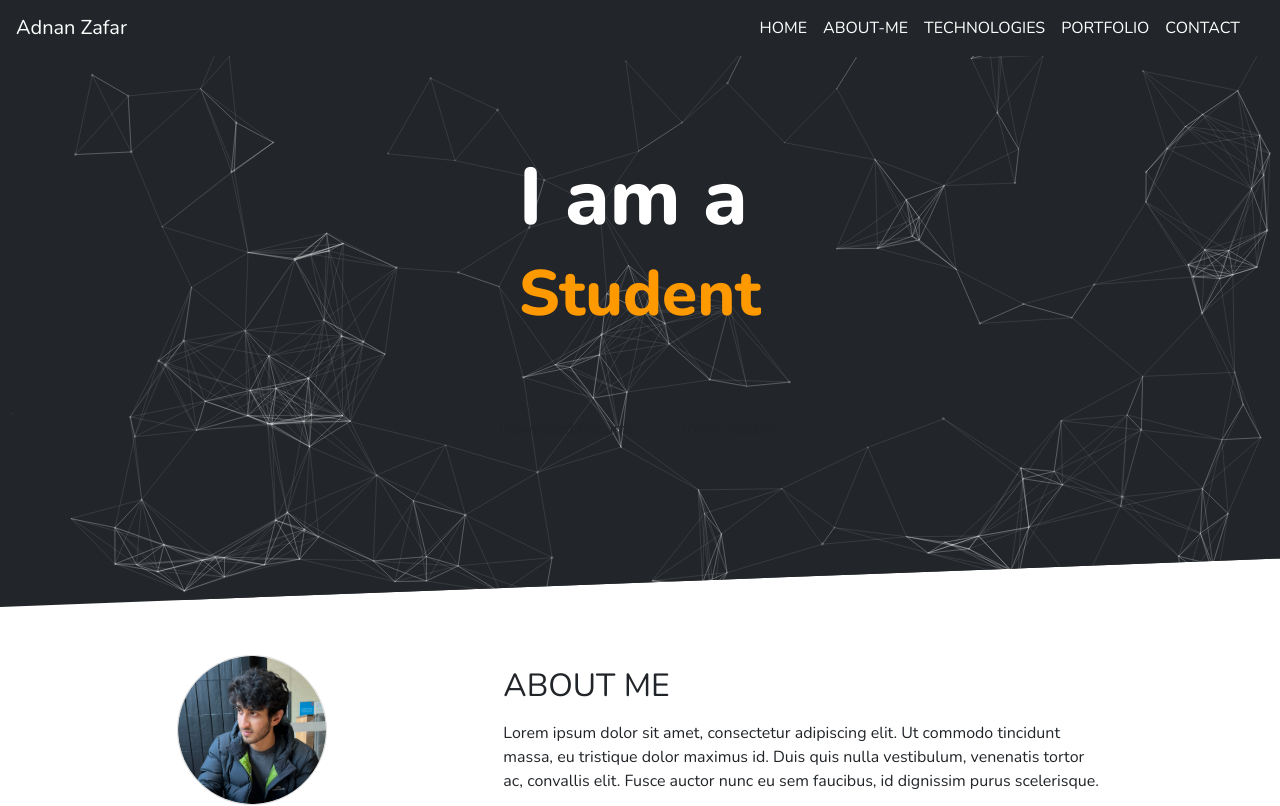
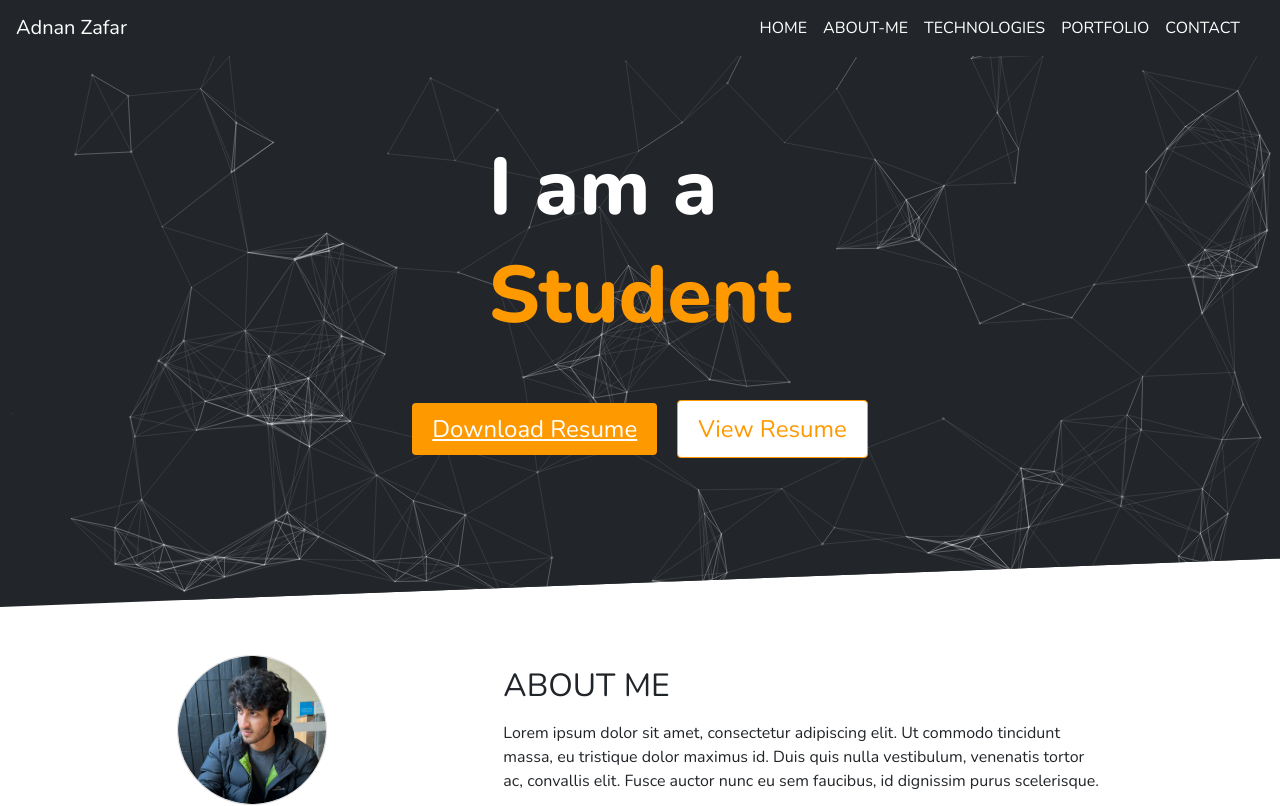
Before and after one commit to Adnan25z/portfolio, a React (Create React App) app: page / in a window 1280 px wide. Shown: the top 806 px of the page. Built offline with nearby package versions, Linux system fonts and the light colour scheme.

Commit message:
fixed minor issues

```diff
--- a/src/screens/aboutMe/AboutMe.jsx
+++ b/src/screens/aboutMe/AboutMe.jsx
@@ -4,7 +4,7 @@ import me from '../../images/me.png';
 
 function AboutMe() {
   return (
-    <div className="about__container" id="about-m">
+    <div className="about__container" id="about-me">
       <div>
         <img src={me} alt="my_image" />
       </div>
--- a/src/screens/contactMe/contact.css
+++ b/src/screens/contactMe/contact.css
@@ -58,19 +58,15 @@ body {
     resize: vertical;
 }
 
-.btn {
+.btnCon {
     padding: 10px 20px;
     border: none;
     border-radius: 4px;
-    background: #007BFF; /* Blue button background */
-    color: white;
+    background: #ff9800; /* Blue button background */
+    color: whitesmoke;
     cursor: pointer;
     font-size: 16px;
     transition: background 0.2s ease;
-}
-
-.btn-primary {
-    background: #ff9800; /* Orange color for primary button */
 }
 
 .btn:active {
--- a/src/screens/contactMe/contact.jsx
+++ b/src/screens/contactMe/contact.jsx
@@ -75,7 +75,7 @@ const Contact = () => {
             ></textarea>
           </div>
           <div className="form-group">
-            <button type="submit" className="btn btn-primary">Send Message</button>
+            <button type="submit" className="btnCon">Send Message</button>
           </div>
         </form>
       </div>
--- a/src/screens/footer/Footer.jsx
+++ b/src/screens/footer/Footer.jsx
@@ -3,7 +3,7 @@ import './Footer.css';
 
 const Footer = () => {
     return (
-        <footer className="footer">
+        <footer className="footer" id="contact">
             <div className="footer-content">
                 <h3>Your Name</h3>
                 <ul className="footer-links">
--- a/src/screens/header/Header.js
+++ b/src/screens/header/Header.js
@@ -22,8 +22,8 @@ function Header() {
             <span className='particle'>{typeEffect}</span>
           </div>
           <div className="button-container">
-            <a href= {process.env.PUBLIC_URL + "/Resume_Adnan.pdf"} download className="btn btn-download">Download Resume</a>
-            <button onClick={displayResume} className="btn btn-view">View Resume</button>
+            <a href= {process.env.PUBLIC_URL + "/Resume_Adnan.pdf"} download className="btnRes btn-download">Download Resume</a>
+            <button onClick={displayResume} className="btnRes btn-view">View Resume</button>
           </div>
       </div>
   );
--- a/src/screens/header/header.css
+++ b/src/screens/header/header.css
@@ -27,13 +27,13 @@
   }
 
   span.particle {
-    font-size: 4rem; /* Adjust the font size as desired */
+    font-size: 5rem; /* Adjust the font size as desired */
     color: #ff9900;
     font-weight: 800; /* Set the second color for the typewriter effect */
   }
 
   /* Styles for the buttons */
-.btn {
+.btnRes {
   padding: 10px 20px;
   border: none;
   border-radius: 4px;
```
